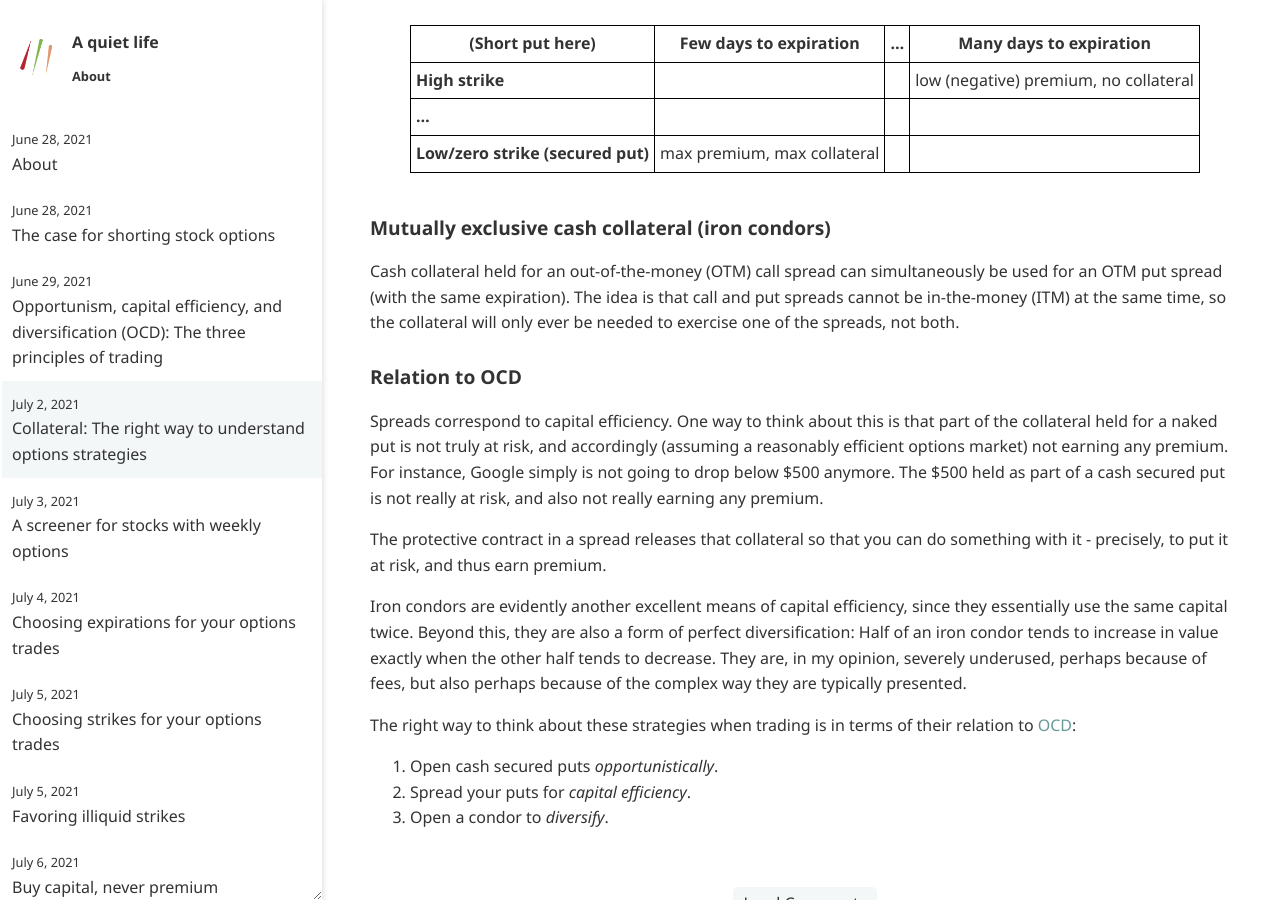
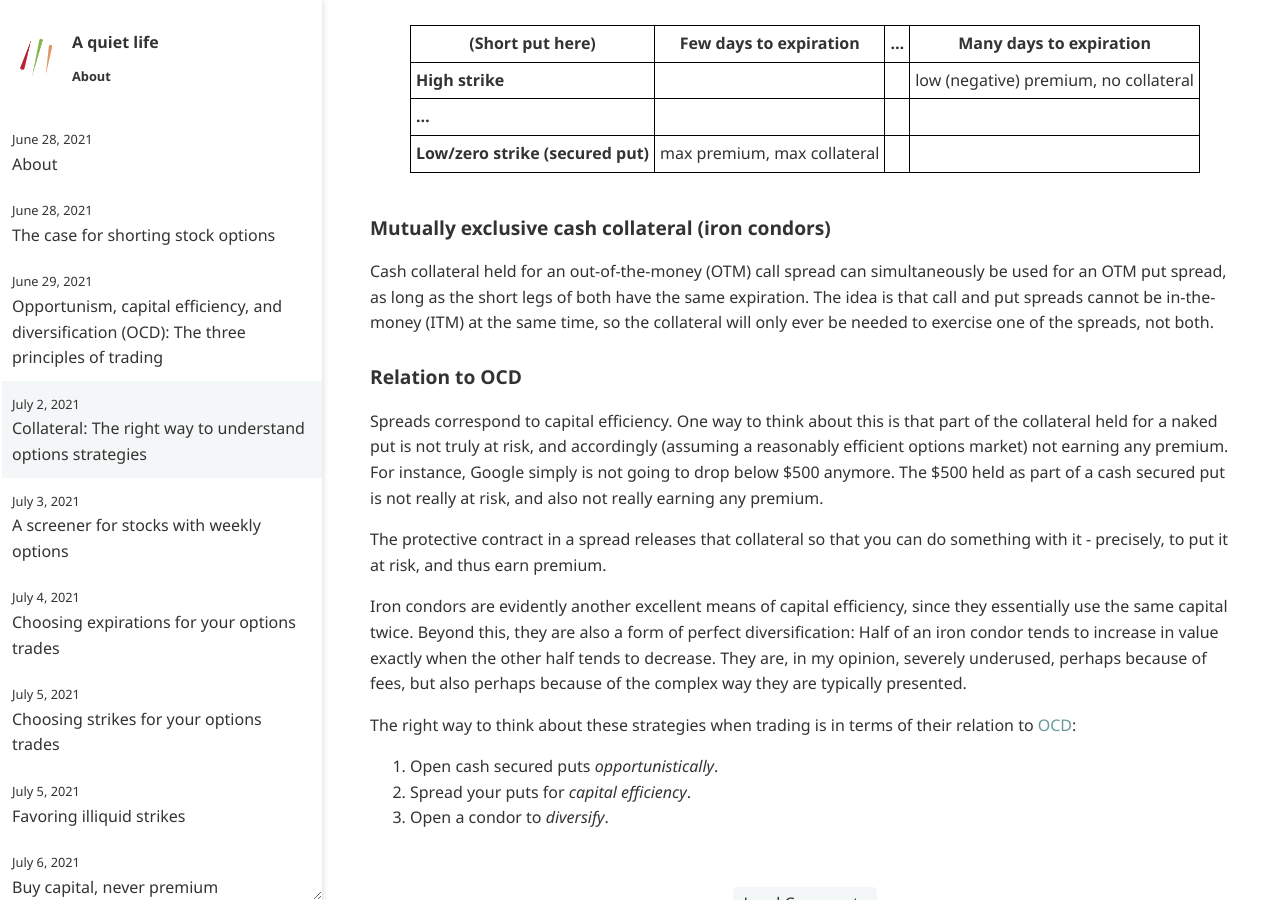
Before and after one commit to ansyblenetwork/aquietlife, a Jekyll site: the page built from _posts/2021-07-02-collateral.md, in a window 1280 px wide and 900 px high, scrolled down 1607 px. Built offline with Jekyll 4.4.1, drawn with Linux system fonts in a browser that asks for light colours.

Commit message:
Update 2021-07-02-collateral.md

```diff
--- a/_posts/2021-07-02-collateral.md
+++ b/_posts/2021-07-02-collateral.md
@@ -55,7 +55,7 @@ Here is a chart which depicts the properties of a put credit spread depending on
 
 ### Mutually exclusive cash collateral (iron condors)
 
-Cash collateral held for an out-of-the-money (OTM) call spread can simultaneously be used for an OTM put spread (with the same expiration). The idea is that call and put spreads cannot be in-the-money (ITM) at the same time, so the collateral will only ever be needed to exercise one of the spreads, not both.
+Cash collateral held for an out-of-the-money (OTM) call spread can simultaneously be used for an OTM put spread, as long as the short legs of both have the same expiration. The idea is that call and put spreads cannot be in-the-money (ITM) at the same time, so the collateral will only ever be needed to exercise one of the spreads, not both.
 
 
 ### Relation to OCD
```
Also changed, not shown: other parts of _posts/2021-07-02-collateral.md (+1 -1 lines).
